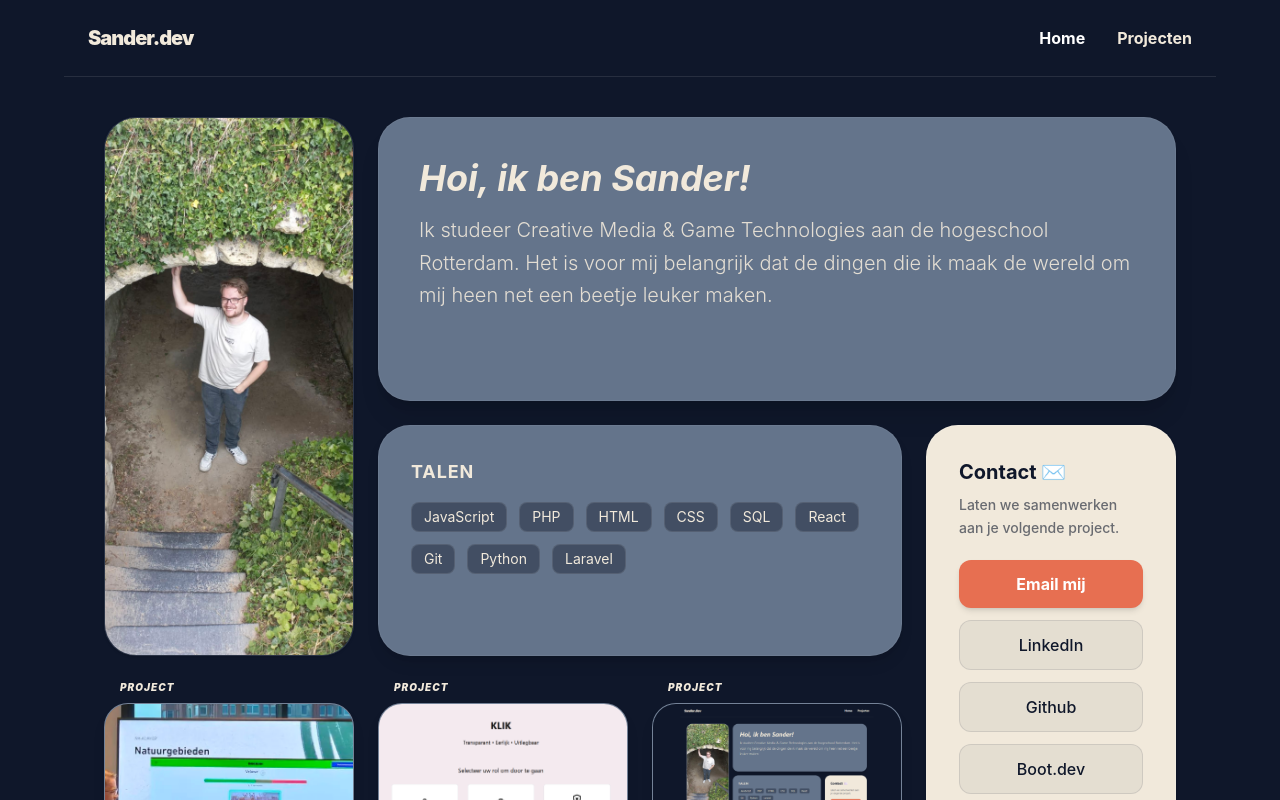
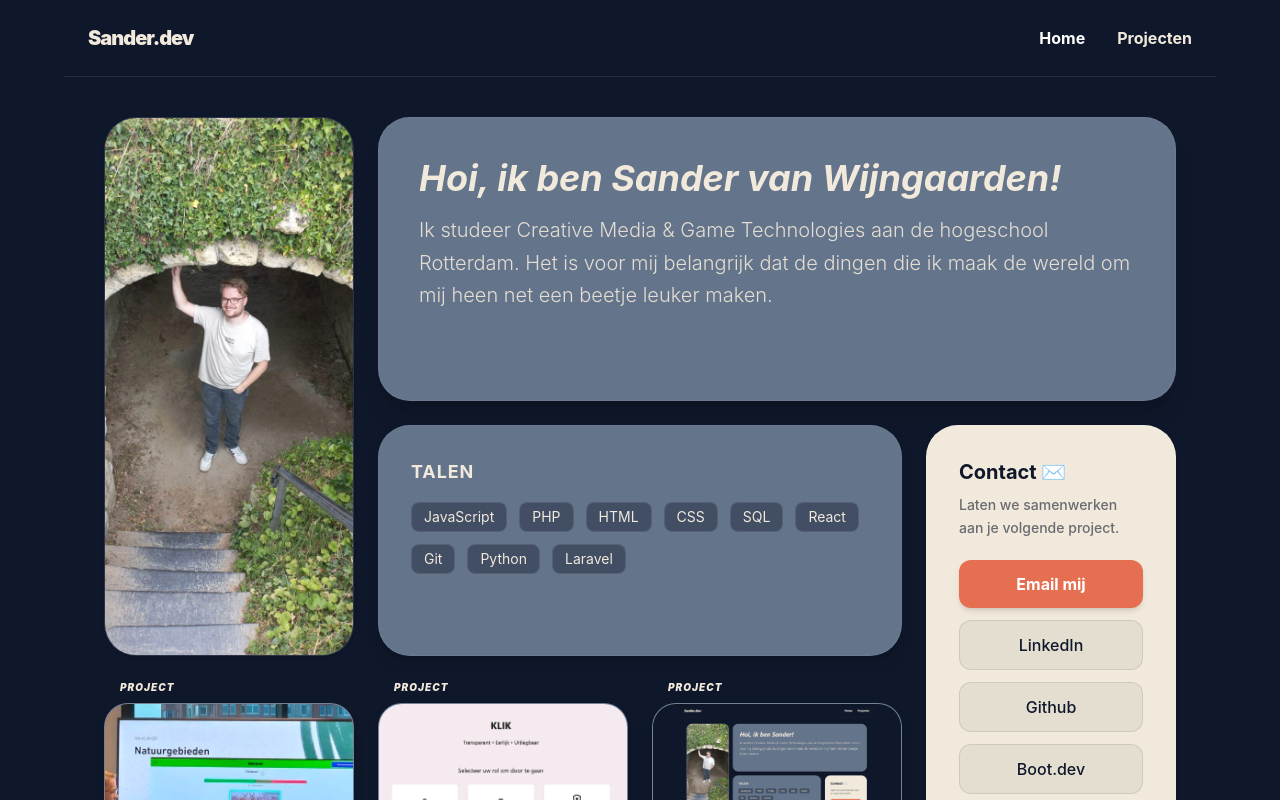
Before and after one commit to Nydiliria/portfolio-svw, a React (Vite) app: page / in a window 1280 px wide. Shown: the top 800 px of the page. Built offline with nearby package versions, Linux system fonts and the light colour scheme.

Commit message:
hotfix for name and image

```diff
--- a/src/pages/Home.jsx
+++ b/src/pages/Home.jsx
@@ -5,20 +5,19 @@ export default function Home() {
     const featuredProjects = myProjects.slice(0, 3);
 
     return (
-        /* Toevoeging: items-stretch zorgt dat kaarten even hoog worden */
         <main className="grid grid-cols-1 md:grid-cols-4 gap-6 p-4 max-w-6xl mx-auto items-stretch">
 
             {/* 1. Profile Image */}
             <figure
                 className="md:col-span-1 md:row-span-2 overflow-hidden rounded-[2rem] shadow-sm border border-white/5 bg-slate-muted/20">
-                <img src="/profileimg.jpg" alt="Sander"
+                <img src="profileimg.jpg" alt="Sander"
                      className="w-full h-full object-cover hover:scale-105 transition-transform duration-500"/>
             </figure>
 
             {/* 2. Intro/Bio */}
             <section
                 className="md:col-span-3 bg-slate-muted rounded-[2rem] p-10 text-white shadow-xl border border-white/5">
-                <h1 className="text-4xl font-bold mb-4 italic text-soft-sand">Hoi, ik ben Sander!</h1>
+                <h1 className="text-4xl font-bold mb-4 italic text-soft-sand">Hoi, ik ben Sander van Wijngaarden!</h1>
                 <p className="text-xl text-soft-sand opacity-90 leading-relaxed font-light">
                     Ik studeer Creative Media & Game Technologies aan de hogeschool Rotterdam. Het is voor mij
                     belangrijk dat de dingen die ik maak de wereld om mij heen net een beetje leuker maken.
```
